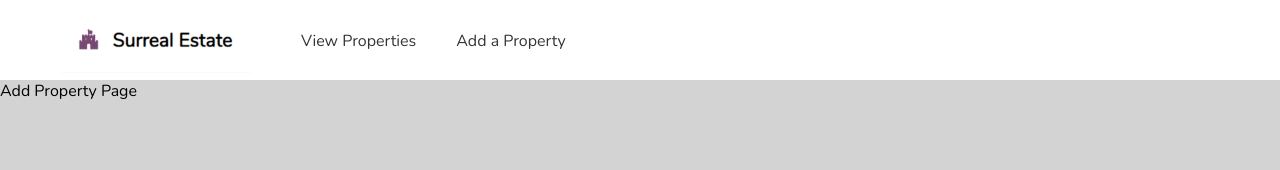
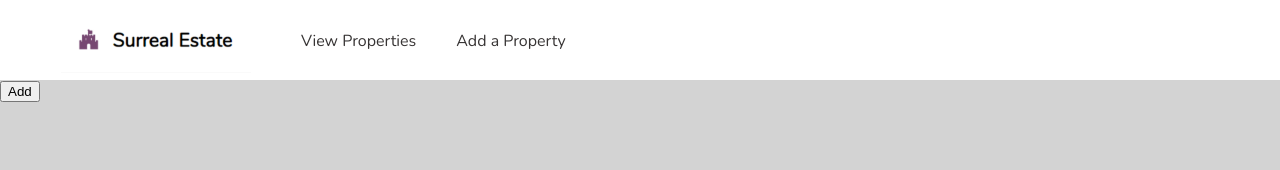
Before and after one commit to jcainuk/surreal-estate, a React (Create React App) app: page /AddProperty in a window 1280 px wide. Shown: the top 170 px of the page. Built offline with nearby package versions, Linux system fonts and the light colour scheme.

Commit message:
Add a <form> tag with a submit button to AddProperty component

```diff
--- a/src/components/AddProperty.js
+++ b/src/components/AddProperty.js
@@ -1,6 +1,12 @@
 import React from "react";
 import "../styles/AddProperty.css";
 
-const AddProperty = () => <div className="AddProperty">Add Property Page</div>;
+const AddProperty = () => (
+  <div className="AddProperty">
+    <form action="">
+      <button type="submit">Add</button>
+    </form>
+  </div>
+);
 
 export default AddProperty;
```
